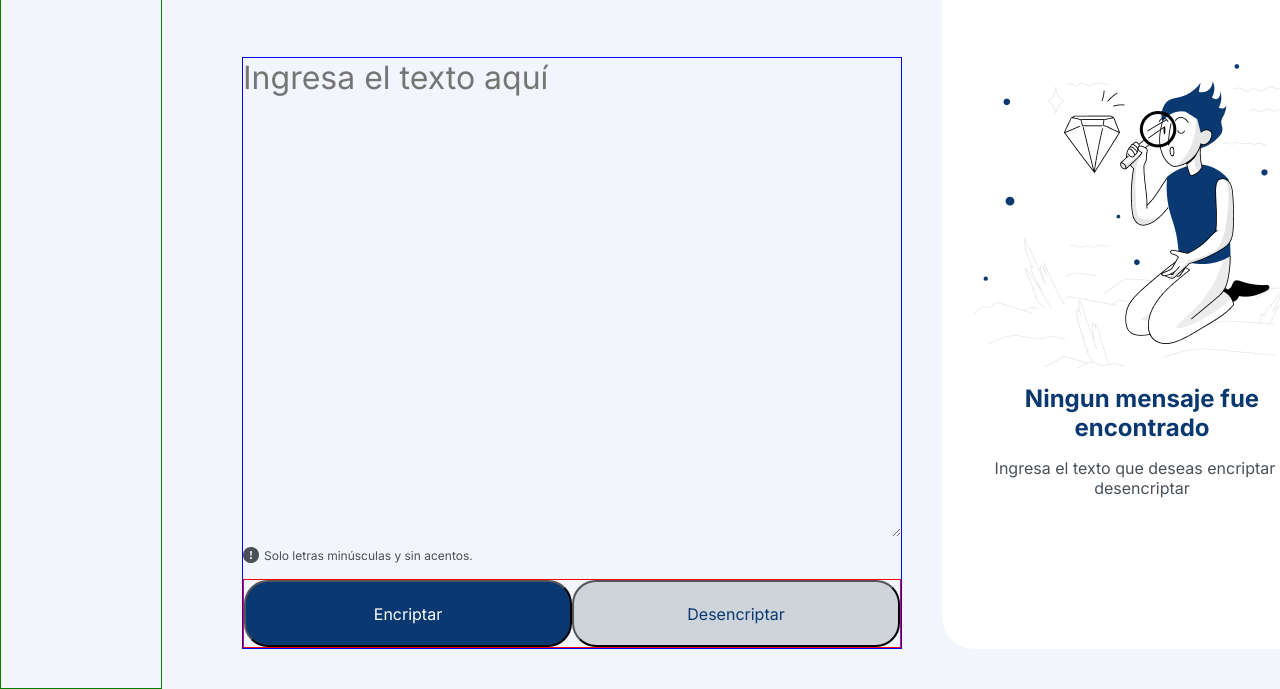
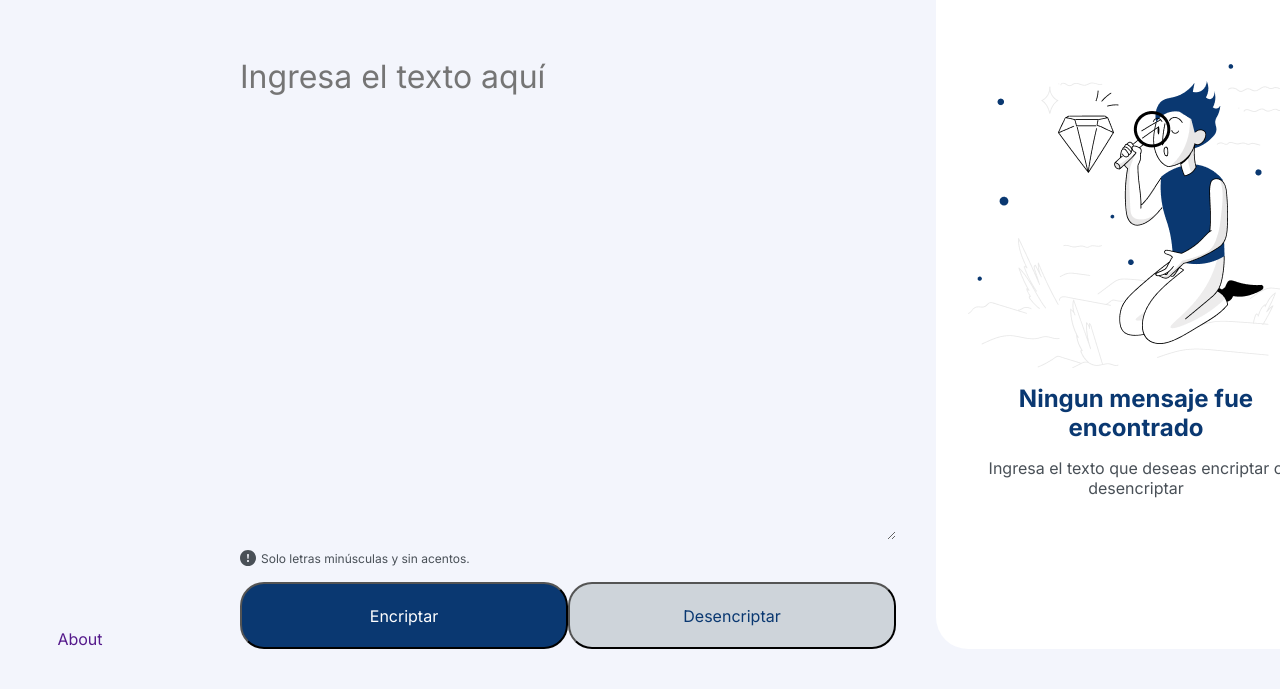
Before and after one commit to wtorrejon/encriptador, a plain HTML site: page index.html in a window 1280 px wide. Shown: the part 111-800 px from the top of the page. Drawn offline with Linux system fonts and the light colour scheme.

Commit message:
se agrego el about

```diff
--- a/index.html
+++ b/index.html
@@ -24,6 +24,9 @@
             fill="#0A3871"
           />
         </svg>
+      </div>
+      <div class="about">
+        <a href="">About</a>
       </div>
     </header>
     <main>
--- a/styles/styles.css
+++ b/styles/styles.css
@@ -17,7 +17,15 @@
 
 }
 header{
-    border: 1px solid green;
+    /* border: 1px solid green; */
+    display: flex;
+    flex-direction: column;
+    justify-content: space-between;
+    align-items: center;
+    margin-bottom: 40px;
+}
+header .about{
+    color: var(--dark-blue-300);
 }
 body {
     font-family: 'Poppins', sans-serif;
@@ -45,7 +53,7 @@ body {
     height: auto;
     margin-top: 168px;
     margin-left: 80px;
-    border: 1px solid blue;
+    /* border: 1px solid blue; */
 }
 .texto{
     width: 100%;
@@ -77,7 +85,7 @@ body {
     display: flex;
     justify-content: space-between;
     width: 100%;
-    border: 1px solid red;
+    /* border: 1px solid red; */
 }
 .wrapper__buttons .btn{
     width: 328px;
```
Also changed, not shown: pages/about.html (added, +11 -0 lines).
